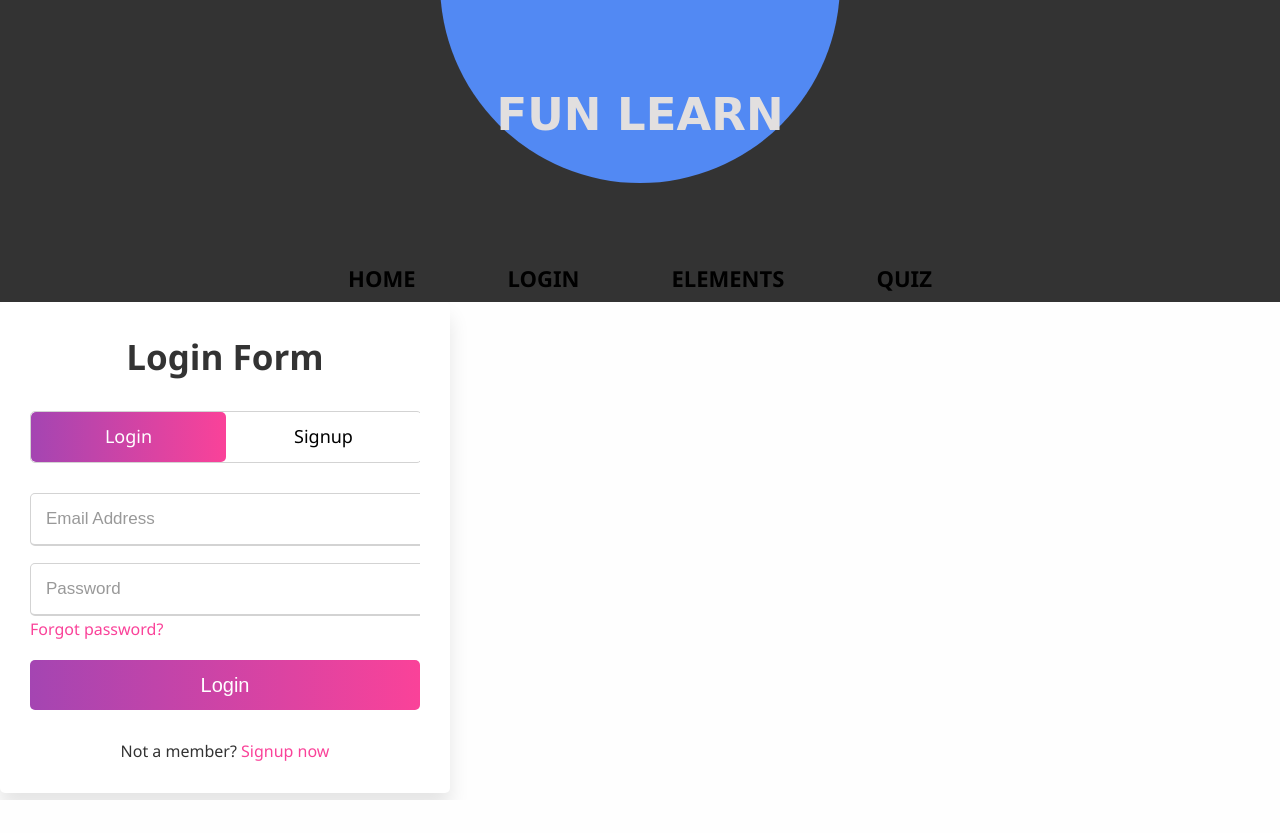
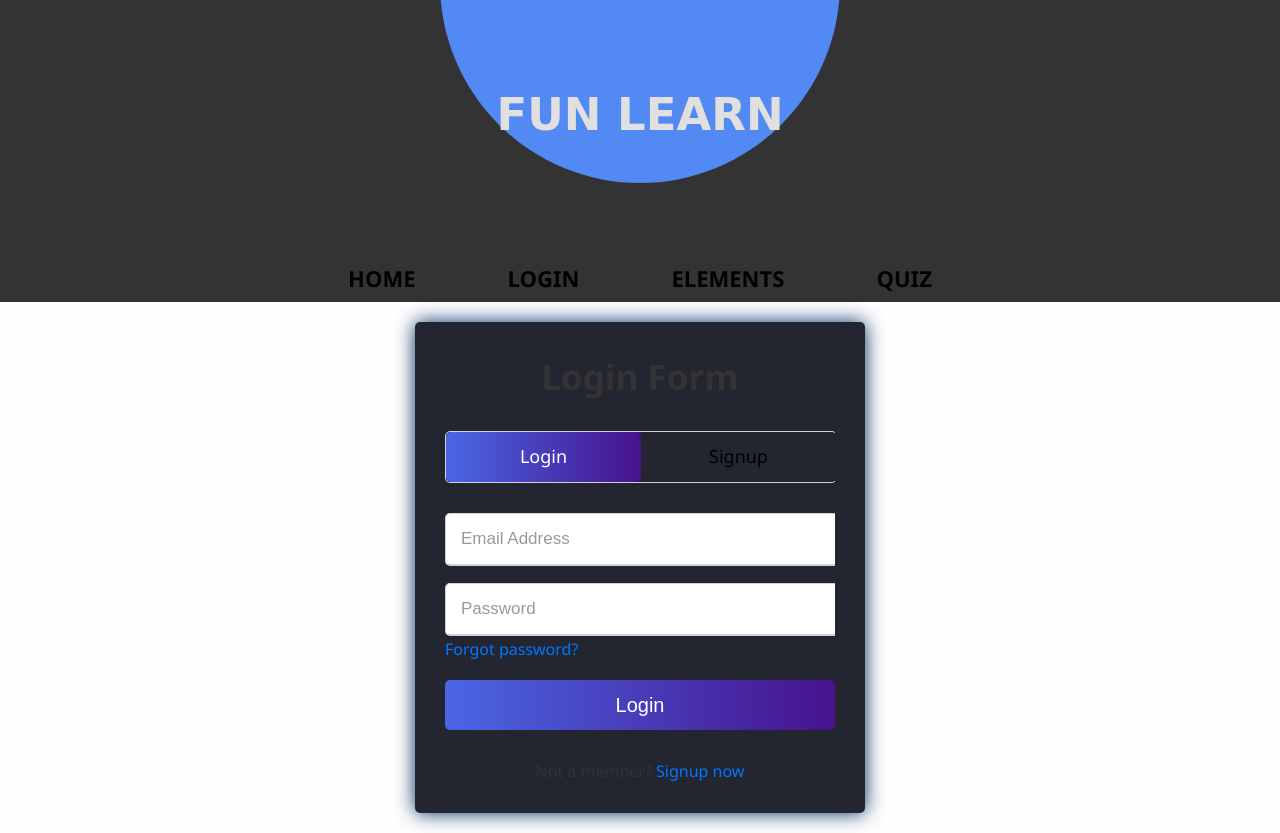
Before and after one commit to adityaraute/PeriodicTableProject, a Flask app: page /login in a window 1280 px wide. Before the commit the page ends 800 px from the top, so only its background shows below. Run offline with Flask 2, Linux system fonts and the light colour scheme; some web fonts are replaced.

Commit message:
login css

```diff
--- a/static/styles/index.css
+++ b/static/styles/index.css
@@ -877,6 +877,8 @@ html,body{
   place-items: center;
   background: -webkit-linear-gradient(left, #a445b2, #fa4299);
 } */
+
+
 ::selection{
   background: #fa4299;
   color: #fff;
@@ -908,10 +910,11 @@ html,body{
 .wrapper{
   overflow: hidden;
   max-width: 390px;
-  background: #fff;
   padding: 30px;
   border-radius: 5px;
-  box-shadow: 0px 15px 20px rgba(0,0,0,0.1);
+  box-shadow: 0px 0px 20px #012c63;
+  margin: 20px auto;
+  background: #232531;
 }
 .wrapper .title-text{
   display: flex;
@@ -957,7 +960,7 @@ html,body{
   left: 0;
   z-index: 0;
   border-radius: 5px;
-  background: -webkit-linear-gradient(left, #a445b2, #fa4299);
+  background: -webkit-linear-gradient(left, #4a66e4, #47128d);
   transition: all 0.6s cubic-bezier(0.68,-0.55,0.265,1.55);
 }
 input[type="radio"]{
@@ -1010,7 +1013,7 @@ input[type="radio"]{
   transition: all 0.3s ease;
 }
 .form-inner form .field input:focus{
-  border-color: #fc83bb;
+  border-color: #070070;
   /* box-shadow: inset 0 0 3px #fb6aae; */
 }
 .form-inner form .field input::placeholder{
@@ -1029,7 +1032,7 @@ form .field input:focus::placeholder{
 }
 .form-inner form .pass-link a,
 .form-inner form .signup-link a{
-  color: #fa4299;
+  color: #0077ff;
   text-decoration: none;
 }
 .form-inner form .pass-link a:hover,
@@ -1048,7 +1051,7 @@ form .btn .btn-layer{
   width: 300%;
   position: absolute;
   left: -100%;
-  background: -webkit-linear-gradient(right, #a445b2, #fa4299, #a445b2, #fa4299);
+  background: -webkit-linear-gradient(right, #4a66e4, #47128d,#4a66e4, #47128d);
   border-radius: 5px;
   transition: all 0.4s ease;;
 }
--- a/templates/login.html
+++ b/templates/login.html
@@ -60,7 +60,8 @@
         </div>
       </div>
     </div>
-<script>
+
+    <script>
       const loginText = document.querySelector(".title-text .login");
       const loginForm = document.querySelector("form.login");
       const loginBtn = document.querySelector("label.login");
```
